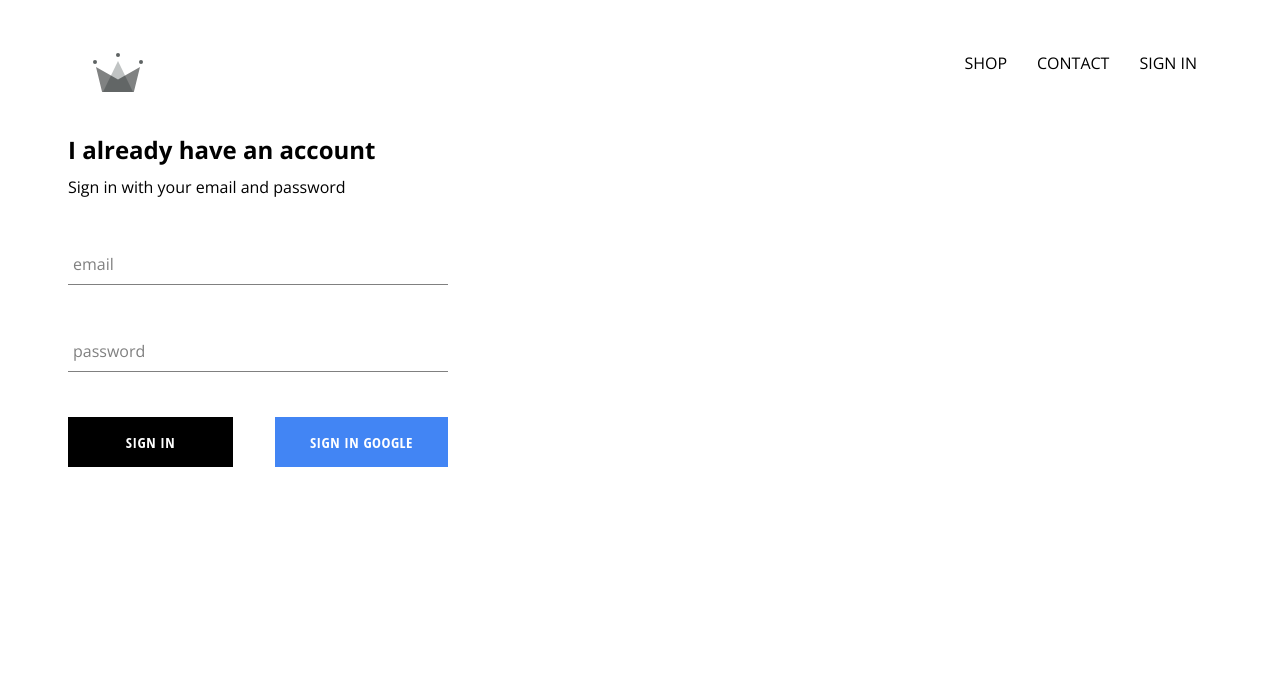
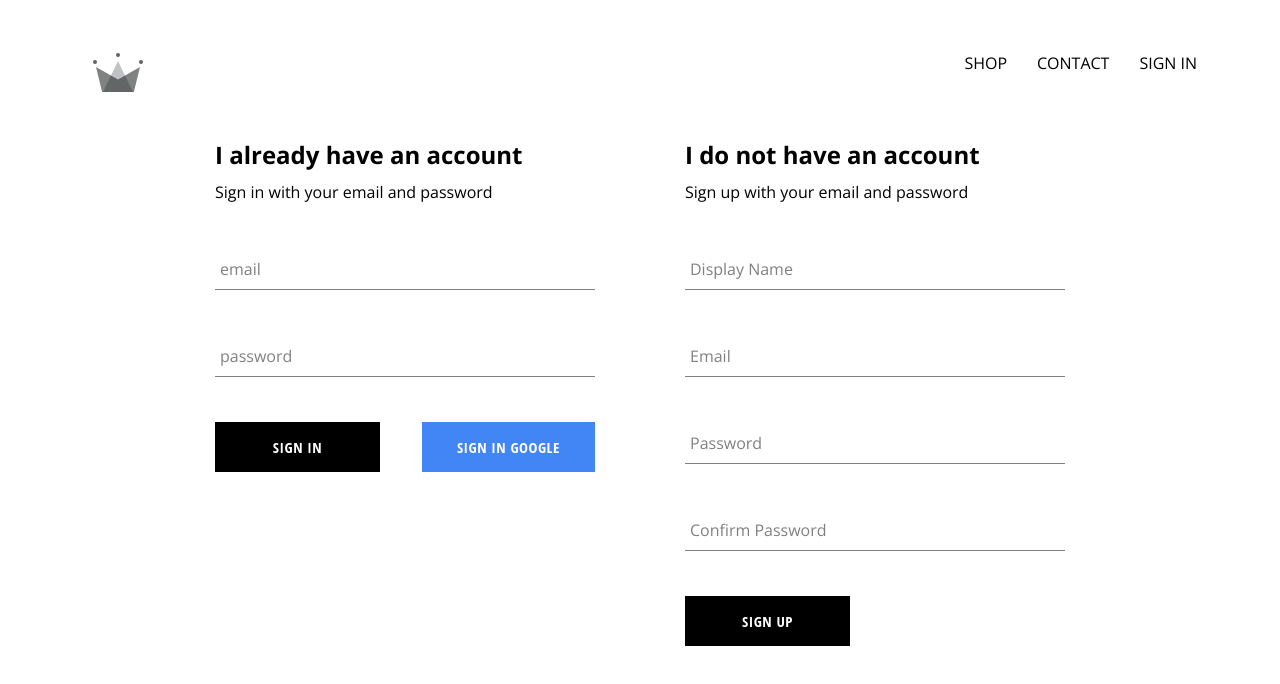
Before and after one commit to IgnatiusRitu/crw-clothing, a React (Vite) app: page /signin in a window 1280 px wide. Shown: the top 684 px of the page. Built offline with nearby package versions, Linux system fonts and the light colour scheme; no server answers.

Commit message:
Implemented firebase utils, included ability to store authenticated users into the firestore database.

```diff
--- a/src/App.jsx
+++ b/src/App.jsx
@@ -4,7 +4,8 @@ import Header from "./components/header/header.component";
 import HomePage from "./pages/homepage/homepage.component";
 import ShopPage from "./pages/shop/shop.component";
 import SignInAndSignUpPage from "./pages/sign-in-and-sign-up/sign-in-and-sign-up.component";
-import { auth } from "./firebase/firebase.utils";
+import { auth, createUserProfileDocument } from "./firebase/firebase.utils";
+import { onSnapshot } from "firebase/firestore";
 
 import "./App.css";
 
@@ -19,9 +20,25 @@ class App extends Component {
 
   unsubscribeFromAuth = null;
   componentDidMount() {
-    this.unsubscribeFromAuth = auth.onAuthStateChanged((user) => {
-      this.setState({ currentUser: user });
-      console.log(user);
+    this.unsubscribeFromAuth = auth.onAuthStateChanged(async (userAuth) => {
+      if (userAuth) {
+        const userRef = await createUserProfileDocument(userAuth);
+        onSnapshot(userRef, (snapShot) => {
+          this.setState(
+            {
+              currentUser: {
+                id: snapShot.id,
+                ...snapShot.data(),
+              },
+            },
+            () => console.log(this.state)
+          );
+        });
+      } else {
+        this.setState({ currentUser: userAuth });
+      }
+
+      createUserProfileDocument(userAuth);
     });
   }
 
--- /dev/null
+++ b/src/components/sign-up/sign-up.component.jsx
@@ -0,0 +1,96 @@
+import { Component } from "react";
+import FormInput from "../form-input/form-input.component";
+import CustomButton from "../custom-button/custom-button.component";
+import { auth, createUserProfileDocument } from "../../firebase/firebase.utils";
+import { createUserWithEmailAndPassword } from "firebase/auth";
+import "./sign-up.styles.scss";
+
+class SignUp extends Component {
+  constructor() {
+    super();
+    this.state = {
+      displayName: "",
+      email: "",
+      password: "",
+      confirmPassword: "",
+    };
+  }
+
+  handleSubmit = async (event) => {
+    event.preventDefault();
+    const { displayName, email, password, confirmPassword } = this.state;
+
+    if (password !== confirmPassword) {
+      alert("Passwords don't match");
+      return;
+    }
+
+    try {
+      const { user } = await createUserWithEmailAndPassword(
+        auth,
+        email,
+        password
+      );
+      await createUserProfileDocument(user, { displayName });
+      this.setState({
+        displayName: "",
+        email: "",
+        password: "",
+        confirmPassword: "",
+      });
+    } catch (error) {
+      console.error(error.message);
+    }
+  };
+
+  handleChange = (event) => {
+    const { name, value } = event.target;
+    this.setState({ [name]: value });
+  };
+  render() {
+    const { displayName, email, password, confirmPassword } = this.state;
+    return (
+      <div className="sign-up">
+        <h2 className="title">I do not have an account</h2>
+        <span>Sign up with your email and password</span>
+        <form className="sign-up-form" onSubmit={this.handleSubmit}>
+          <FormInput
+            type="text"
+            name="displayName"
+            value={displayName}
+            onChange={this.handleChange}
+            label="Display Name"
+            required
+          />
+          <FormInput
+            type="email"
+            name="email"
+            value={email}
+            onChange={this.handleChange}
+            label="Email"
+            required
+          />
+          <FormInput
+            type="password"
+            name="password"
+            value={password}
+            onChange={this.handleChange}
+            label="Password"
+            required
+          />
+          <FormInput
+            type="password"
+            name="confirmPassword"
+            value={confirmPassword}
+            onChange={this.handleChange}
+            label="Confirm Password"
+            required
+          />
+          <CustomButton type="submit">SIGN UP</CustomButton>
+        </form>
+      </div>
+    );
+  }
+}
+
+export default SignUp;
--- /dev/null
+++ b/src/components/sign-up/sign-up.styles.scss
@@ -0,0 +1,9 @@
+.sign-up {
+    display: flex;
+    flex-direction: column;
+    width: 380px;
+
+    .title {
+      margin: 10px 0;
+    }
+  }
--- a/src/firebase/firebase.utils.js
+++ b/src/firebase/firebase.utils.js
@@ -1,6 +1,6 @@
 import {initializeApp} from 'firebase/app'
 import { GoogleAuthProvider, getAuth, signInWithPopup } from 'firebase/auth'
-import {  getFirestore } from 'firebase/firestore'
+import {  addDoc, collection, doc, getDoc, getFirestore, onSnapshot, setDoc} from 'firebase/firestore'
 
 
 const config = {
@@ -12,14 +12,39 @@ const config = {
     appId: "1:271539323855:web:9e7045fb624a18136588ba"
   }
 
-  const app = initializeApp(config);
-  export const auth = getAuth(app);
-  const db = getFirestore(app);
+export const createUserProfileDocument = async (userAuth, additionalData)=>{
+  if(!userAuth) return;
+  const userRef = doc(db, `users/${userAuth.uid}`);
+  const snapShot = await getDoc(userRef);
 
 
-  const provider = new GoogleAuthProvider();
+  if(!snapShot.exists()){
+    const {displayName, email} = userAuth;
+    const createdAt = new Date();
 
-  export const signInWithGoogle = async() =>{ await signInWithPopup(auth, provider).then(result=>{
+    try{
+      await setDoc(userRef,{
+        displayName,
+        email,
+        createdAt,
+        ...additionalData
+      })
+
+    }catch(error){
+      console.log('Error creating user', error.message);
+    }
+  }
+
+  return userRef;
+}
+
+const app = initializeApp(config);
+export const auth = getAuth(app);
+const db = getFirestore();
+
+
+const provider = new GoogleAuthProvider();
+export const signInWithGoogle = async() =>{ await signInWithPopup(auth, provider).then(result=>{
     const user = result.user;
     console.log(user.email)
   }).catch(error=>{
--- a/src/pages/sign-in-and-sign-up/sign-in-and-sign-up.component.jsx
+++ b/src/pages/sign-in-and-sign-up/sign-in-and-sign-up.component.jsx
@@ -1,8 +1,11 @@
 import SignIn from "../../components/sign-in/sign-in.component";
+import SignUp from "../../components/sign-up/sign-up.component";
+import "./sign-in-and-sign-up.styles.scss";
 const SignInAndSignUpPage = () => {
   return (
     <div className="sign-in-and-sign-up">
       <SignIn />
+      <SignUp />
     </div>
   );
 };
--- a/src/pages/sign-in-and-sign-up/sign-in-and-sign-up.styles.scss
+++ b/src/pages/sign-in-and-sign-up/sign-in-and-sign-up.styles.scss
@@ -0,0 +1,6 @@
+.sign-in-and-sign-up {
+    width: 850px;
+    display: flex;
+    justify-content: space-between;
+    margin: 30px auto;
+  }
```
